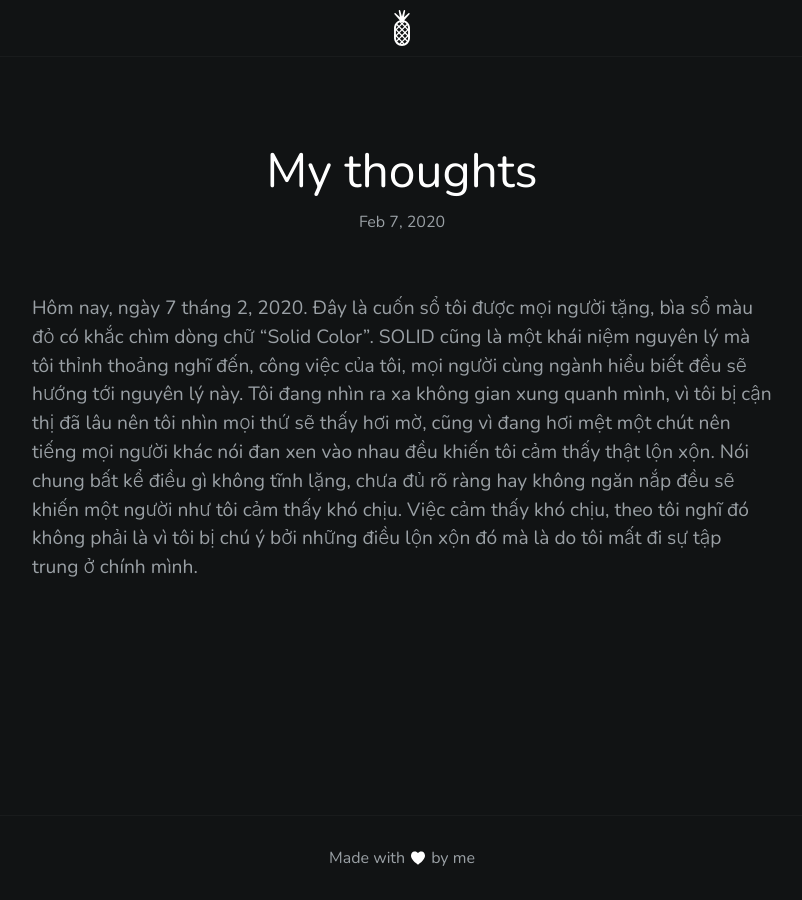
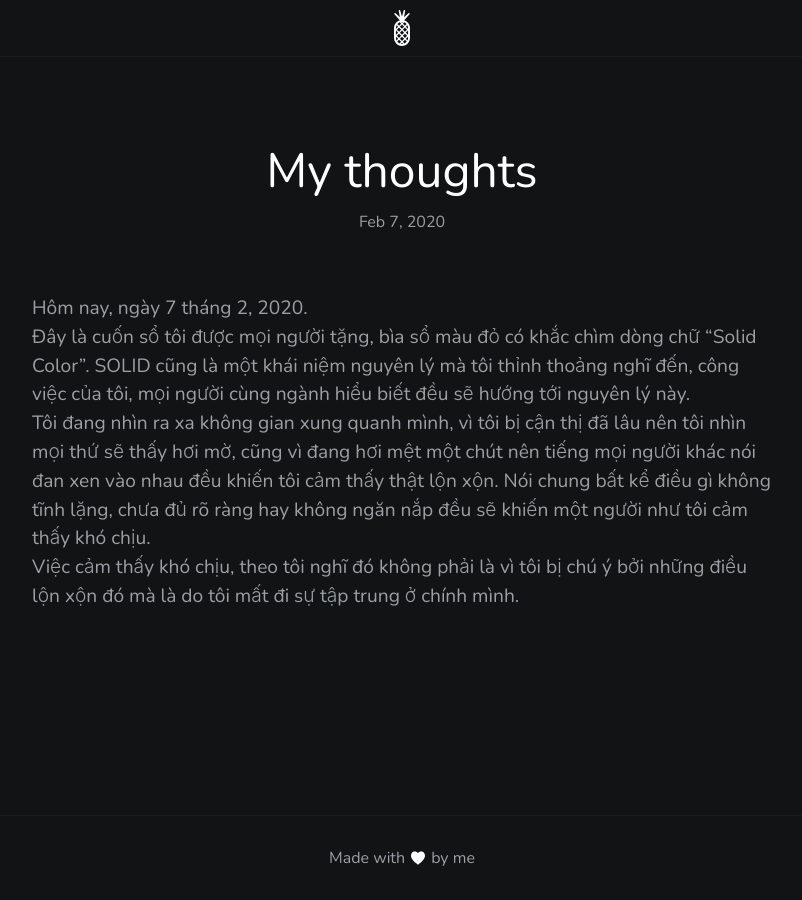
Before and after one commit to duycs/duycs.github.io, a Jekyll site: the page built from _posts/2020-02-07-solid-color.markdown, in a window 1280 px wide. Shown: the whole page, without its empty margins (238-1040 px from the left). Built offline with Jekyll 4.4.1, drawn with Linux system fonts in a browser that asks for light colours.

Commit message:
Update 2020-02-07-solid-color.markdown

```diff
--- a/_posts/2020-02-07-solid-color.markdown
+++ b/_posts/2020-02-07-solid-color.markdown
@@ -7,7 +7,11 @@ categories: autobiography
 thumbnail:
 ---
 
+<!-- {:.first-large-letter} -->
   Hôm nay, ngày 7 tháng 2, 2020.
+  <br>
   Đây là cuốn sổ tôi được mọi người tặng, bìa sổ màu đỏ có khắc chìm dòng chữ "Solid Color". SOLID cũng là một khái niệm nguyên lý mà tôi thỉnh thoảng nghĩ đến, công việc của tôi, mọi người cùng ngành hiểu biết đều sẽ hướng tới nguyên lý này.
+  <br>
   Tôi đang nhìn ra xa không gian xung quanh mình, vì tôi bị cận thị đã lâu nên tôi nhìn mọi thứ sẽ thấy hơi mờ, cũng vì đang hơi mệt một chút nên tiếng mọi người khác nói đan xen vào nhau đều khiến tôi cảm thấy thật lộn xộn. Nói chung bất kể điều gì không tĩnh lặng, chưa đủ rõ ràng hay không ngăn nắp đều sẽ khiến một người như tôi cảm thấy khó chịu.
+  <br>
   Việc cảm thấy khó chịu, theo tôi nghĩ đó không phải là vì tôi bị chú ý bởi những điều lộn xộn đó mà là do tôi mất đi sự tập trung ở chính mình.
```
